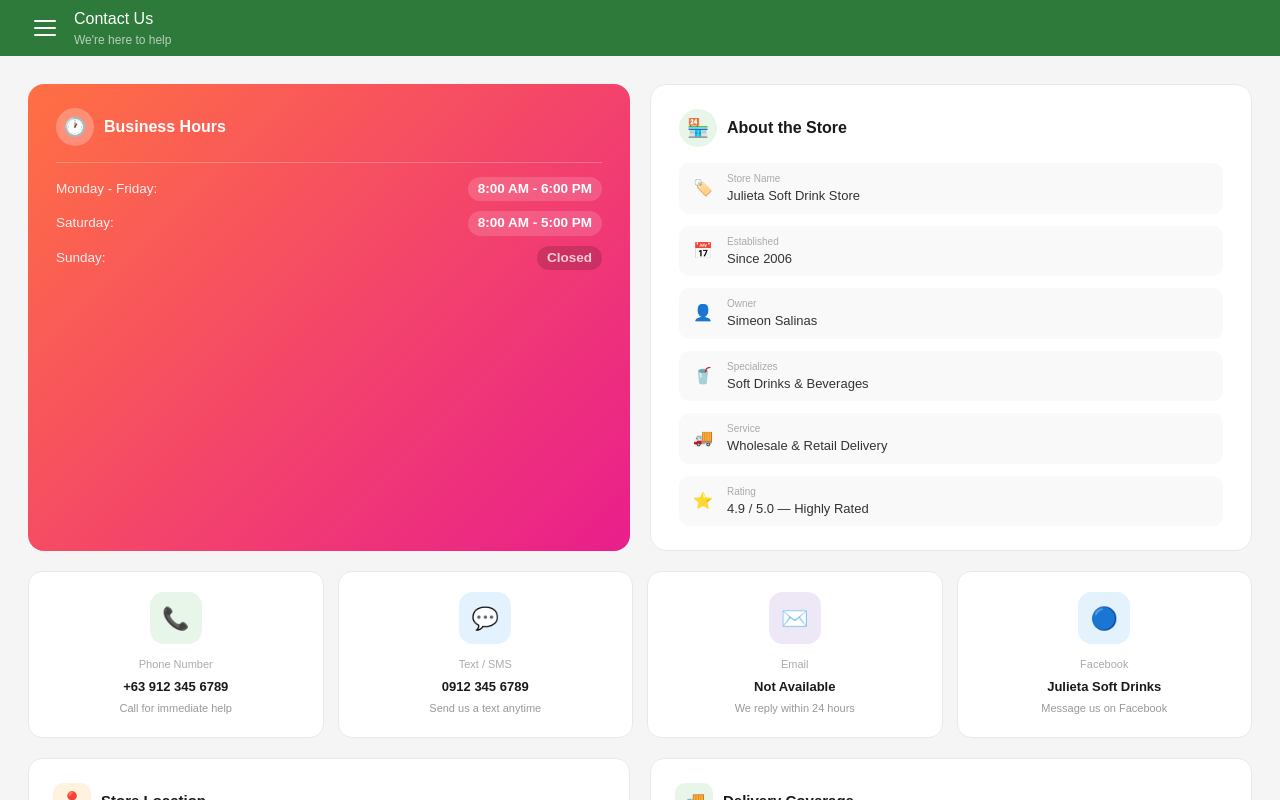
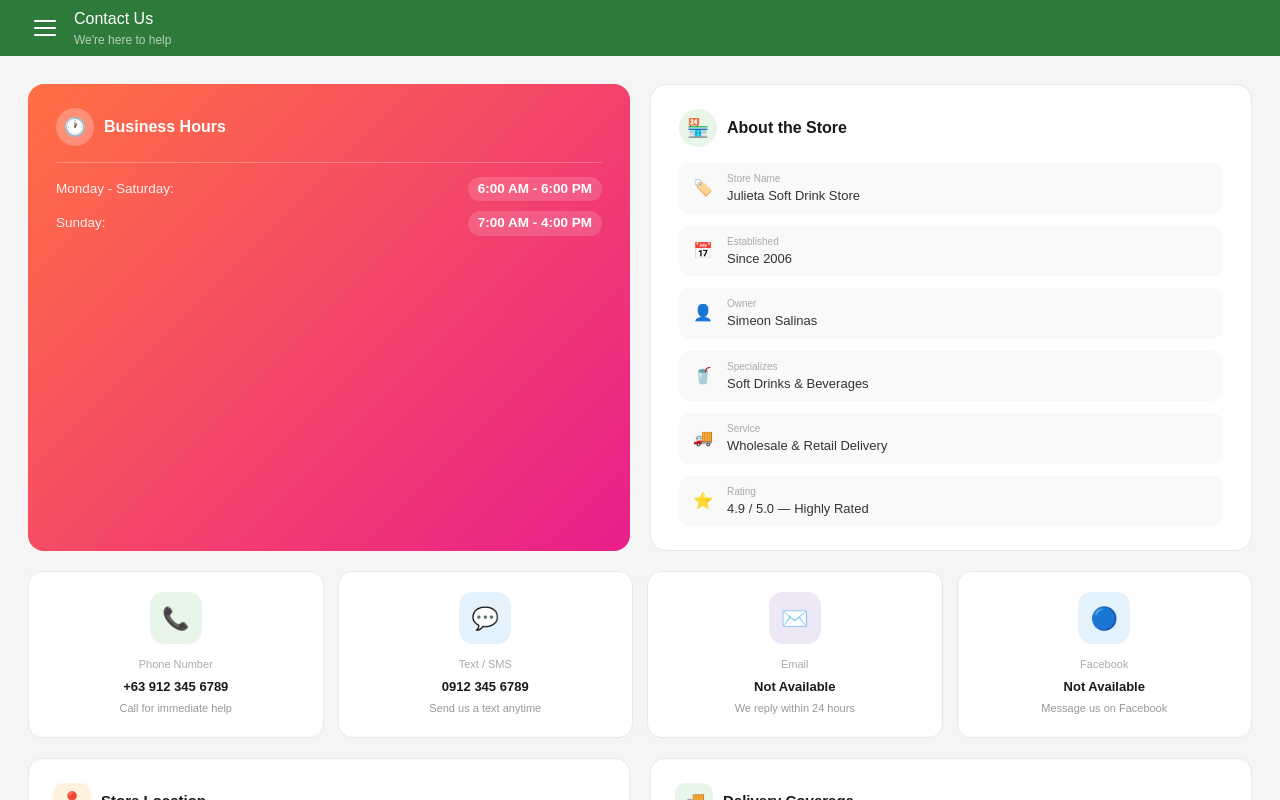
Before and after one commit to ken-masi/C-C, a Next.js app: page /contact in a window 1280 px wide. Built offline with nearby package versions, Linux system fonts and the light colour scheme.

Commit message:
ContactPage

```diff
--- a/app/(customer)/contact/ContactPage.tsx
+++ b/app/(customer)/contact/ContactPage.tsx
@@ -54,9 +54,8 @@ export default function ContactPage() {
             }}
           >
             {[
-              ["Monday - Friday:", "8:00 AM - 6:00 PM", true],
-              ["Saturday:", "8:00 AM - 5:00 PM", true],
-              ["Sunday:", "Closed", false],
+              ["Monday - Saturday:", "6:00 AM - 6:00 PM", true],
+              ["Sunday:", "7:00 AM - 4:00 PM", true],
             ].map(([day, time, open]) => (
               <div
                 key={String(day)}
@@ -223,7 +222,7 @@ export default function ContactPage() {
             icon: "🔵",
             bg: "#e3f2fd",
             label: "Facebook",
-            value: "Julieta Soft Drinks",
+            value: "Not Available",
             desc: "Message us on Facebook",
           },
         ].map((c) => (
```
